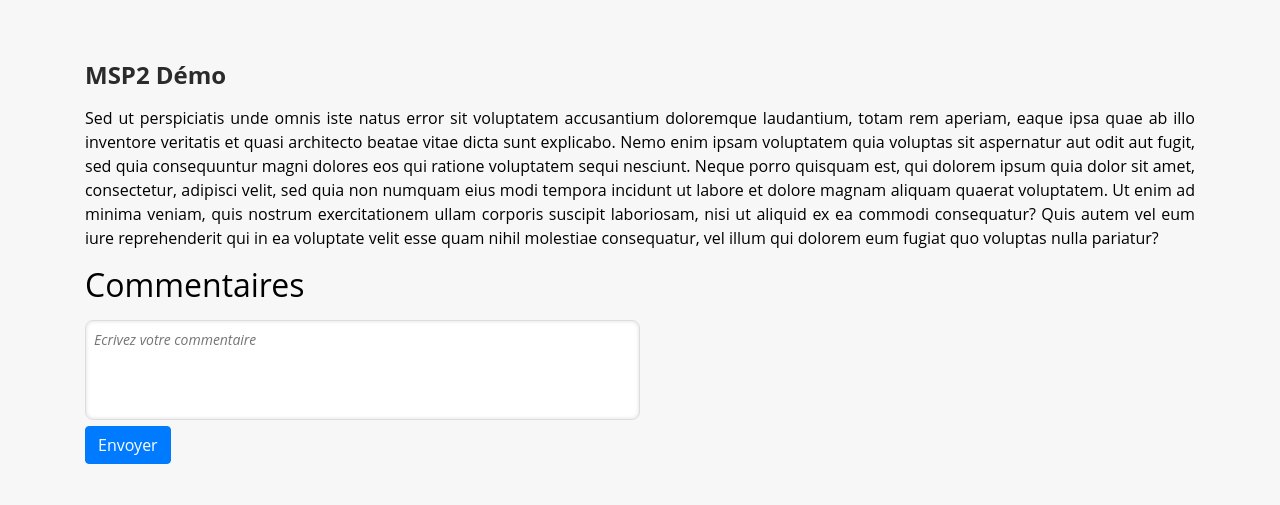
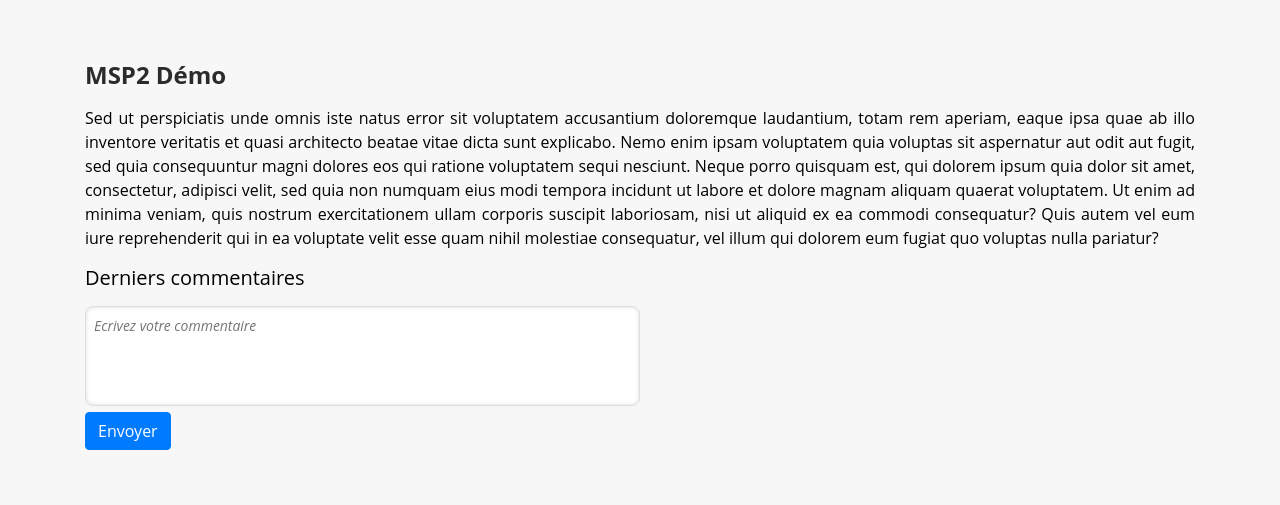
Before and after one commit to flabastie/text_moderation, a Flask app: template MSP-2-APP/templates/index.html in a window 1280 px wide. Shown: the top 505 px of the page. Run offline with Flask 2, Linux system fonts and the light colour scheme; the template is opened without the code that fills it, so the values that code supplies are empty; some libraries are stand-ins or nearby versions.

Commit message:
Modif css

```diff
--- a/MSP-2-APP/helper.py
+++ b/MSP-2-APP/helper.py
@@ -31,7 +31,7 @@ def get_list():
         conn = sqlite3.connect(DB_PATH)
         conn.row_factory = sqlite3.Row
         c = conn.cursor()
-        posts = c.execute('SELECT * FROM comments').fetchall()
+        posts = c.execute('SELECT * FROM comments ORDER BY rowid desc limit 5').fetchall()
         c.close()
         return posts
 
--- a/MSP-2-APP/main.py
+++ b/MSP-2-APP/main.py
@@ -17,7 +17,9 @@ app = Flask(__name__)
 
 @app.route('/')
 def hello_world():
-    return render_template('index.html')
+    # Récup liste commentaires depuis bd
+    res = helper.get_list()
+    return render_template("index.html", data=res)
 
 @app.route('/comment/new', methods=['POST'])
 def add_comment():
@@ -51,17 +53,20 @@ def moderation():
         result_moderation = moderation_api(comment)
 
         # Traitement commentaire
-        if result_moderation["Terms"] == None :
-           texte = "Votre commentaire a été enregistré"
-           # Enregistrement du commentaire en bd
-           helper.add_to_list(comment)
-        elif  len(result_moderation["Terms"]) == 1:
-            texte = "Votre commentaire a ete modéré à cause du mot {}".format(result_moderation["Terms"][0]['Term'])
-        elif len(result_moderation["Terms"]) > 1:
-            texte = "Votre commentaire a été supprimé !!"
+        if len(comment) != 0:
+            if result_moderation["Terms"] == None :
+                texte = "Bravo! Votre commentaire a été enregistré"
+                # Enregistrement du commentaire en bd
+                helper.add_to_list(comment)
+            elif  len(result_moderation["Terms"]) == 1:
+                texte = "Votre commentaire a été modéré à cause du mot {}".format(result_moderation["Terms"][0]['Term'])
+            elif len(result_moderation["Terms"]) > 1:
+                texte = "Désolé, votre commentaire a été modéré pour cause de vulgarité !!"
+        else:
+            texte = "Aucun commentaire saisi."
 
         # Récup liste commentaires depuis bd
         res = helper.get_list()
 
         # Render template
-        return render_template("index.html", commentaire=comment, message=texte, data=res)
+        return render_template("index.html", message=texte, data=res)
--- a/MSP-2-APP/static/css/main.css
+++ b/MSP-2-APP/static/css/main.css
@@ -32,6 +32,10 @@ h1 {
   font-size: 1.5rem;
 }
 
+h3 {
+  font-size: 1.25rem;
+}
+
 textarea {
   width: 50%;
   min-height: 100px;
@@ -57,3 +61,10 @@ textarea {
   padding: 0.1rem 0 0 0;
   font-size: 0.875rem;
 }
+
+.message{
+  padding: 20px;
+  font-style: italic;
+  font-size: 1rem;
+  font-weight: bold;
+}
--- a/MSP-2-APP/templates/index.html
+++ b/MSP-2-APP/templates/index.html
@@ -10,10 +10,14 @@
     <div class="container">
         <h1>MSP2 Démo</h1>
         <p>Sed ut perspiciatis unde omnis iste natus error sit voluptatem accusantium doloremque laudantium, totam rem aperiam, eaque ipsa quae ab illo inventore veritatis et quasi architecto beatae vitae dicta sunt explicabo. Nemo enim ipsam voluptatem quia voluptas sit aspernatur aut odit aut fugit, sed quia consequuntur magni dolores eos qui ratione voluptatem sequi nesciunt. Neque porro quisquam est, qui dolorem ipsum quia dolor sit amet, consectetur, adipisci velit, sed quia non numquam eius modi tempora incidunt ut labore et dolore magnam aliquam quaerat voluptatem. Ut enim ad minima veniam, quis nostrum exercitationem ullam corporis suscipit laboriosam, nisi ut aliquid ex ea commodi consequatur? Quis autem vel eum iure reprehenderit qui in ea voluptate velit esse quam nihil molestiae consequatur, vel illum qui dolorem eum fugiat quo voluptas nulla pariatur?</p>
-        <div>
-            <h2>Commentaires</h2>
-            <p>{{ commentaire }}</p>
-        </div>
+        <section class="commentaires">
+            <h3>Derniers commentaires</h3>
+            <ul>
+            {% for item in data %}
+                <li>{{item["comment"]}}</li>
+            {% endfor %}
+            </ul>
+        </section>
         <form action="/comment/moderation" method="post">
             <!-- <input type="textarea" value="Commentaire" />  -->
             <!-- <textarea name="comment"></textarea> -->
@@ -22,16 +26,10 @@
                 <button type="submit" class="btn btn-primary">Envoyer</button>
             </div>
         </form>
-        <div>
+        <section class="message">
             <p>{{ message }}</p>
-        </div>
-        <div>
-            {% for item in data %}
-            <ul>
-                <li>{{item["comment"]}}</li>
-            </ul>
-            {% endfor %}
-        </div>
+        </section>
+
     </div>
 </body>
 </html>
--- a/infos.txt
+++ b/infos.txt
@@ -11,3 +11,5 @@ https://github.com/sahar-team/MSP-2-APP
 https://gsuite.google.com/marketplace/app/code_blocks/100740430168
 
 https://www.sqlitetutorial.net/sqlite-commands/
+
+https://www.digitalocean.com/community/tutorials/how-to-make-a-web-application-using-flask-in-python-3-fr
```
Also changed, not shown: MSP-2-APP/comments.db.
